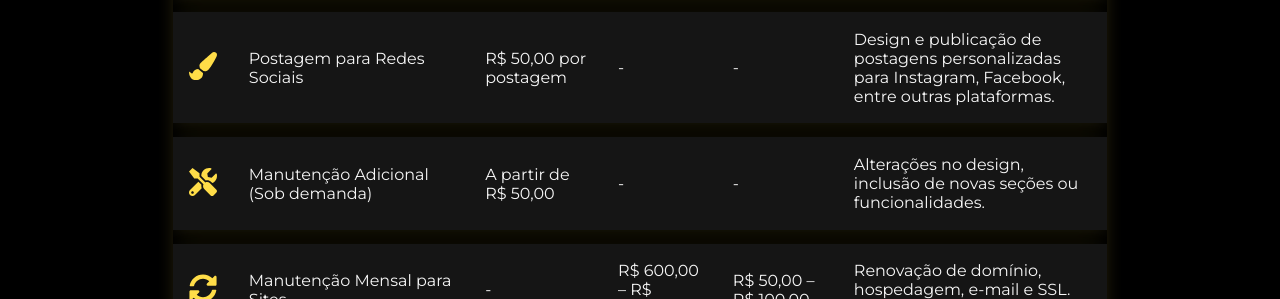
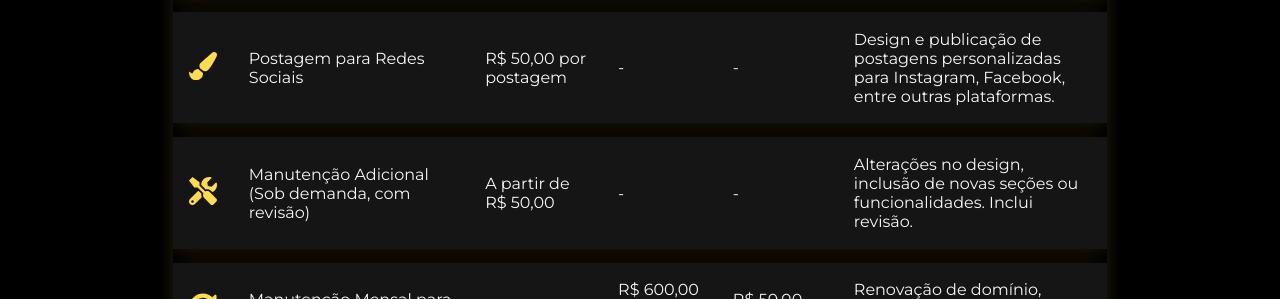
Before and after one commit to LipeLacross/LacrossTech, a Next.js app: page / in a window 1280 px wide. Shown: the part 2168-2467 px from the top of the page. Built offline with nearby package versions, Linux system fonts and the light colour scheme.

Commit message:
update: table services

```diff
--- a/src/app/components/Services.tsx
+++ b/src/app/components/Services.tsx
@@ -37,11 +37,11 @@ const services = [
   },
   {
     icon: <FaTools color="#FFDD48" size={28} />,
-    name: 'Manutenção Adicional (Sob demanda)',
+    name: 'Manutenção Adicional (Sob demanda, com revisão)',
     initial: 'A partir de R$ 50,00',
     annual: '-',
     monthly: '-',
-    details: 'Alterações no design, inclusão de novas seções ou funcionalidades.',
+    details: 'Alterações no design, inclusão de novas seções ou funcionalidades. Inclui revisão.',
   },
   {
     icon: <FaSyncAlt color="#FFDD48" size={28} />,
```
